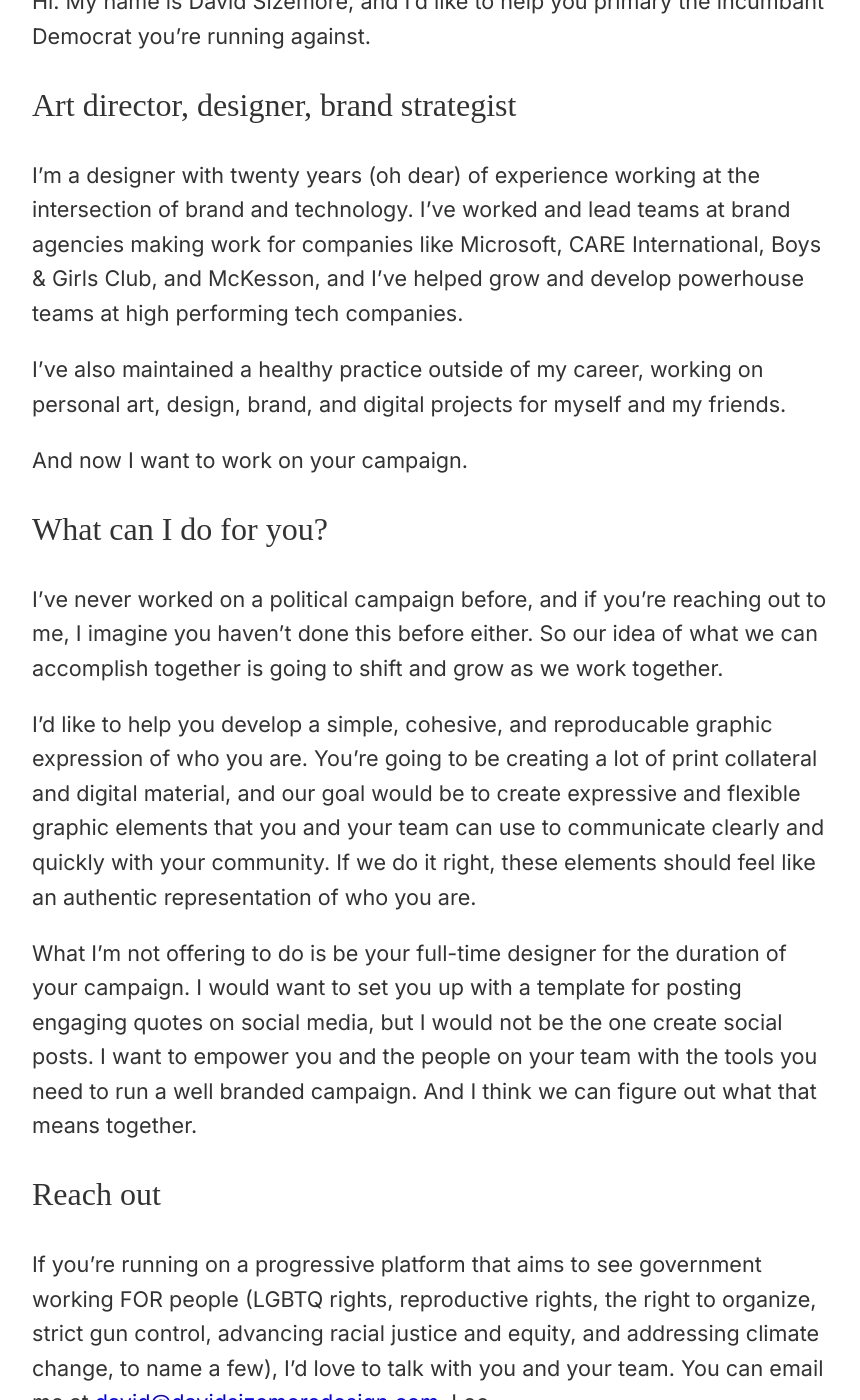
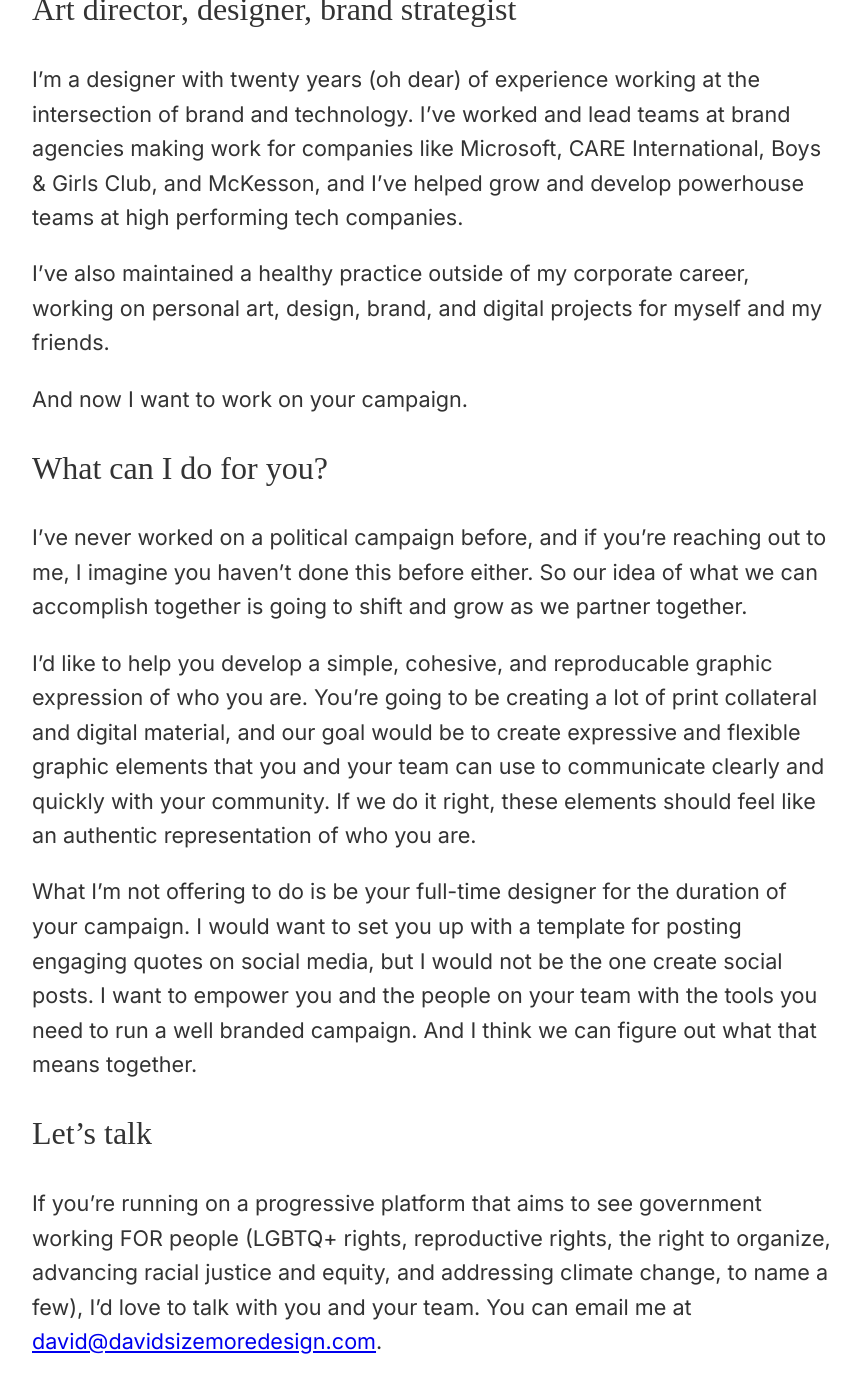
Before and after one commit to davidsizemore/sizemore-blog, a Jekyll site: the page built from _posts/2024-05-15-new-thoughts.md, in a window 1280 px wide and 1400 px high, scrolled down 395 px. Shown: the whole window, without its empty margins (208-1068 px from the left). Built offline with Jekyll 4.4.1, drawn with Linux system fonts in a browser that asks for light colours; some web fonts are replaced; some of the changed text lies outside the part shown.

Commit message:
Update copy in primary campaign blog post

```diff
--- a/_posts/2024-05-15-new-thoughts.md
+++ b/_posts/2024-05-15-new-thoughts.md
@@ -5,26 +5,24 @@ date: 2024-05-15
 categories: blog
 ---
 
-# I'll Help You Primary Them
-
 Hi. My name is David Sizemore, and I'd like to help you primary the incumbant Democrat you're running against.
 
 ## Art director, designer, brand strategist
 
 I'm a designer with twenty years (oh dear) of experience working at the intersection of brand and technology. I've worked and lead teams at brand agencies making work for companies like Microsoft, CARE International, Boys & Girls Club, and McKesson, and I've helped grow and develop powerhouse teams at high performing tech companies.
 
-I've also maintained a healthy practice outside of my career, working on personal art, design, brand, and digital projects for myself and my friends.
+I've also maintained a healthy practice outside of my corporate career, working on personal art, design, brand, and digital projects for myself and my friends.
 
 And now I want to work on your campaign.
 
 ## What can I do for you?
 
-I've never worked on a political campaign before, and if you're reaching out to me, I imagine you haven't done this before either. So our idea of what we can accomplish together is going to shift and grow as we work together.
+I've never worked on a political campaign before, and if you're reaching out to me, I imagine you haven't done this before either. So our idea of what we can accomplish together is going to shift and grow as we partner together.
 
 I'd like to help you develop a simple, cohesive, and reproducable graphic expression of who you are. You're going to be creating a lot of print collateral and digital material, and our goal would be to create expressive and flexible graphic elements that you and your team can use to communicate clearly and quickly with your community. If we do it right, these elements should feel like an authentic representation of who you are.
 
 What I'm not offering to do is be your full-time designer for the duration of your campaign. I would want to set you up with a template for posting engaging quotes on social media, but I would not be the one create social posts. I want to empower you and the people on your team with the tools you need to run a well branded campaign. And I think we can figure out what that means together.
 
-## Reach out
+## Let's talk
 
-If you're running on a progressive platform that aims to see government working FOR people (LGBTQ rights, reproductive rights, the right to organize, strict gun control, advancing racial justice and equity, and addressing climate change, to name a few), I'd love to talk with you and your team. You can email me at [david@davidsizemoredesign.com](mailto:david@davidsizemoredesign.com). Loo
+If you're running on a progressive platform that aims to see government working FOR people (LGBTQ+ rights, reproductive rights, the right to organize, advancing racial justice and equity, and addressing climate change, to name a few), I'd love to talk with you and your team. You can email me at [david@davidsizemoredesign.com](mailto:david@davidsizemoredesign.com).
```
